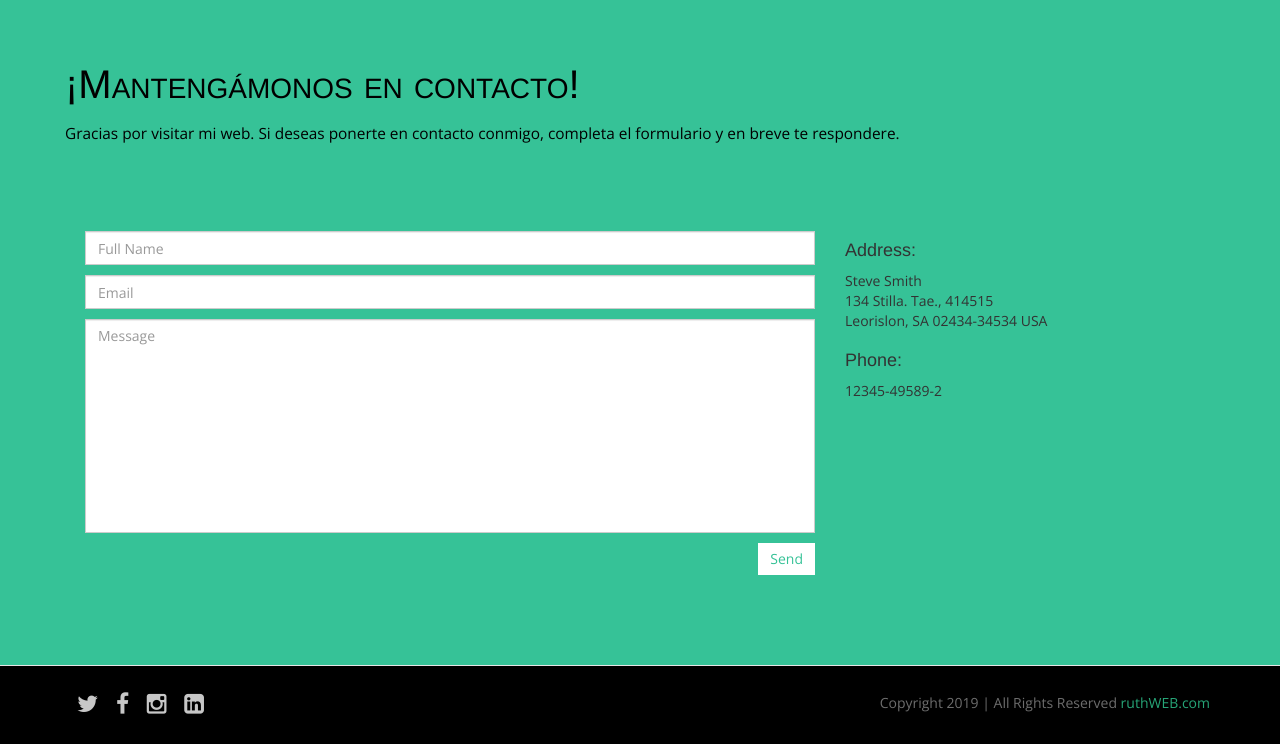
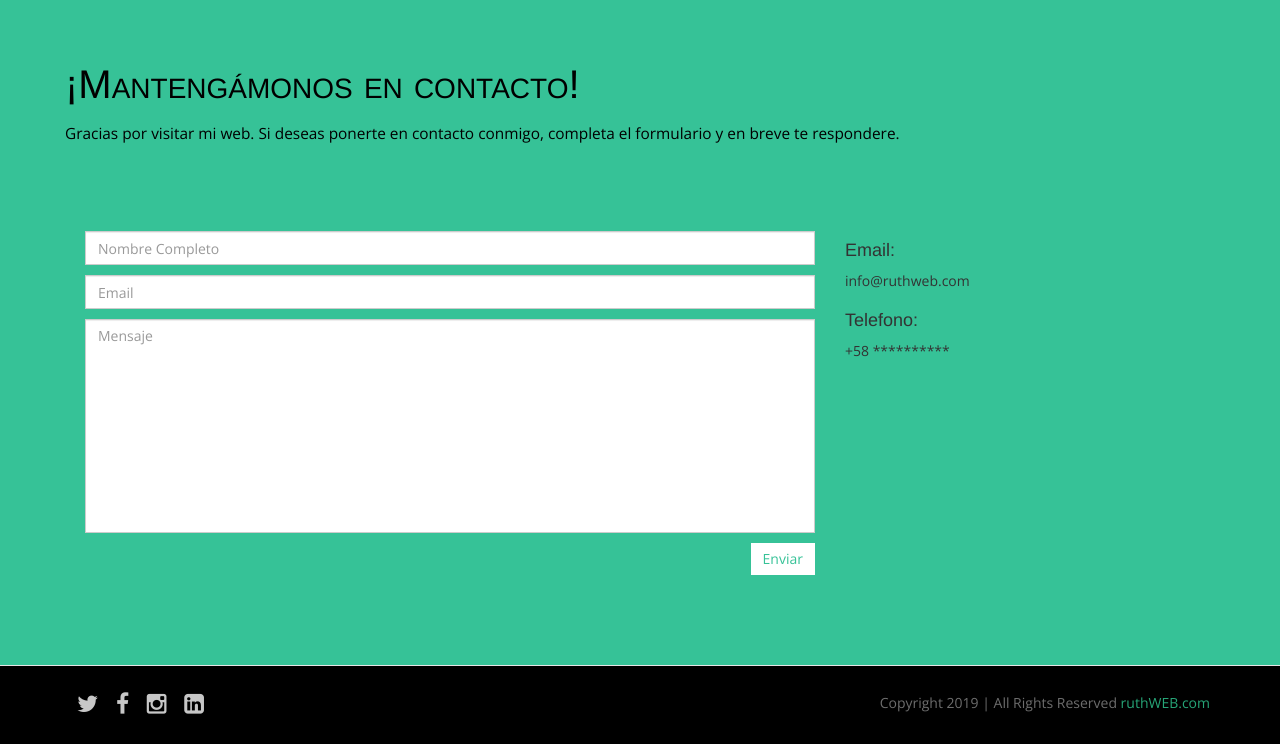
Before and after one commit to Robersillo/ruthWEB, a PHP site: page / in a window 1280 px wide. Shown: the part 2709-3453 px from the top of the page. Run offline with PHP 8.4, Linux system fonts and the light colour scheme.

Commit message:
CONTAC_ME

```diff
--- a/html/index/index.php
+++ b/html/index/index.php
@@ -209,8 +209,8 @@
 		<div class="control-group">
 		<div class="controls">
 		<input type="text" class="form-control"
-		placeholder="Full Name" id="name" required
-		data-validation-required-message="Please enter your name" />
+		placeholder="Nombre Completo" id="name" required
+		data-validation-required-message="Porfavor inserta tu nombre completo" />
 		<p class="help-block"></p>
 		</div>
 		</div>
@@ -218,32 +218,30 @@
 		<div class="controls">
 		<input type="email" class="form-control" placeholder="Email"
 		id="email" required
-		data-validation-required-message="Please enter your email" />
+		data-validation-required-message="Porfavor inserta tu email" />
 		</div>
 		</div>
 
 		<div class="control-group">
 		<div class="controls">
 		<textarea rows="10" cols="100" class="form-control"
-		placeholder="Message" id="message" required
-		data-validation-required-message="Please enter your message" minlength="5"
+		placeholder="Mensaje" id="message" required
+		data-validation-required-message="Porfavor inserta tu mensaje" minlength="5"
 		data-validation-minlength-message="Min 5 characters"
 		maxlength="999" style="resize:none"></textarea>
 		</div>
 		</div>
 		<div id="success"> </div> <!-- For success/fail messages -->
-		<button type="submit" class="btn btn-primary pull-right">Send</button><br />
+		<button type="submit" class="btn btn-primary pull-right">Enviar</button><br />
 		</form></div>
       <div class="col-sm-4">
-        <h4>Address:</h4>
+        <h4>Email:</h4>
         <address>
-        Steve Smith<br>
-        134 Stilla. Tae., 414515<br>
-        Leorislon, SA 02434-34534 USA <br>
+        info@ruthweb.com<br>
         </address>
-        <h4>Phone:</h4>
+        <h4>Telefono:</h4>
         <address>
-        12345-49589-2<br>
+        +58 **********<br>
         </address>
       </div>
     </div>
--- a/html/overall/eventos.php
+++ b/html/overall/eventos.php
@@ -67,7 +67,7 @@
     <hr>
     <hr>
 
-    <!-- Pagination -->
+    <!--
     <div class="row text-center">
         <div class="col-lg-12">
             <ul class="pagination">
@@ -98,6 +98,6 @@
             </ul>
         </div>
     </div>
-    <!-- /.row -->
+    -->
 
     <hr>
--- a/views/contact/contact_me.js
+++ b/views/contact/contact_me.js
@@ -23,7 +23,7 @@ $(function() {
 	   firstName = name.split(' ').slice(0, -1).join(' ');
          }
 	 $.ajax({
-                url: "contact/contact_me.php",
+                url: "core/contact_me.php",
             	type: "POST",
             	data: {name: name, email: email, message: message},
             	cache: false,
@@ -33,7 +33,7 @@ $(function() {
             	   $('#success > .alert-success').html("<button type='button' class='close' data-dismiss='alert' aria-hidden='true'>&times;")
             		.append( "</button>");
             	  $('#success > .alert-success')
-            		.append("<strong>Your message has been sent. </strong>");
+            		.append("<strong>Tu mensaje fue enviado. </strong>");
  		  $('#success > .alert-success')
  			.append('</div>');
 
@@ -45,7 +45,7 @@ $(function() {
  		 $('#success').html("<div class='alert alert-danger'>");
             	$('#success > .alert-danger').html("<button type='button' class='close' data-dismiss='alert' aria-hidden='true'>&times;")
             	 .append( "</button>");
-            	$('#success > .alert-danger').append("<strong>Sorry "+firstName+" it seems that my mail server is not responding...</strong> Could you please email me directly to <a href='mailto:me@example.com?Subject=Message_Me from myprogrammingblog.com'>me@example.com</a> ? Sorry for the inconvenience!");
+            	$('#success > .alert-danger').append("<strong>Perdon "+firstName+" parece que nuestro servidor de correo no esta respondiendo...</strong> Pudes enviarme un correo directo a <a href='mailto:info@ruthweb.com?Subject=Message_Me desde ruthweb.com'>info@ruthweb.com</a> ? Perdon por el inconveniente!");
  	        $('#success > .alert-danger').append('</div>');
  		//clear all fields
  		$('#contactForm').trigger("reset");
```
Also changed, not shown: core/contact_me.php (added, +25 -0 lines).
